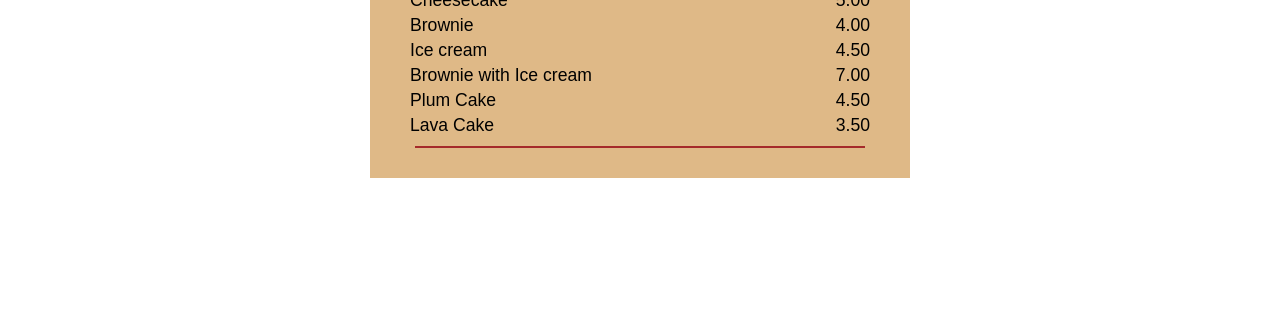
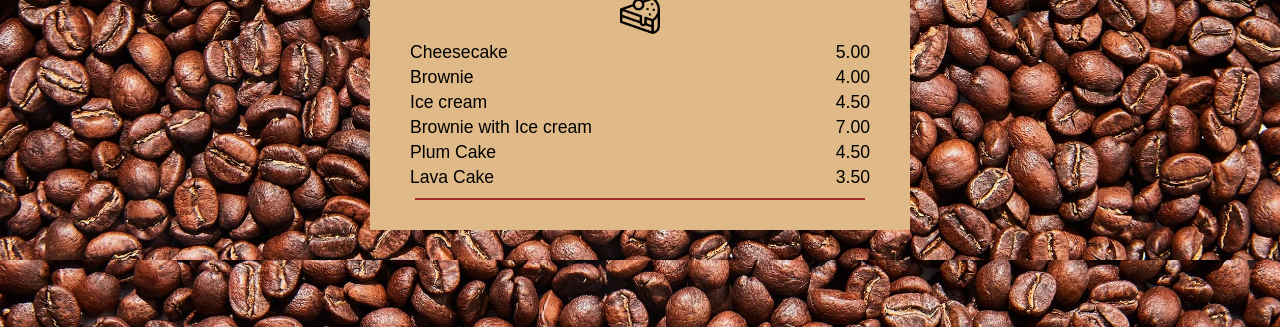
Before and after one commit to rakhul2003/Camper_cafe, a plain HTML site: page index.html in a window 1280 px wide. Shown: the part 473-800 px from the top of the page. Drawn offline with Linux system fonts and the light colour scheme; the site is published under a folder, as on GitHub Pages, so addresses that start at the root find nothing.

Commit message:
Fix image paths for GitHub Pages

```diff
--- a/index.html
+++ b/index.html
@@ -16,7 +16,7 @@
     <!-- ☕ Coffee Section -->
     <section class="item-section">
       <h2>Coffee</h2>
-      <img src="/images/coffee-icon.png" alt="coffee icon" width="40">
+      <img src="images/coffee-icon.png" alt="coffee icon" width="40">
       <article>
         <p>French Vanilla</p><p>3.00</p>
       </article>
@@ -37,7 +37,7 @@
     <!-- 🍰 Dessert Section  -->
     <section class="item-section">
       <h2>Desserts</h2>
-      <img src="/images/dessert-icon.png" alt="dessert icon" width="40">
+      <img src="images/dessert-icon.png" alt="dessert icon" width="40">
       <article>
         <p>Cheesecake</p><p>5.00</p>
       </article>
--- a/styles.css
+++ b/styles.css
@@ -1,5 +1,5 @@
 body {
-  background-image: url("/images/coffee-beans.jpg");
+  background-image: url("images/coffee-beans.jpg");
   background-size: cover;
   font-family: sans-serif;
   padding: 0;
```
